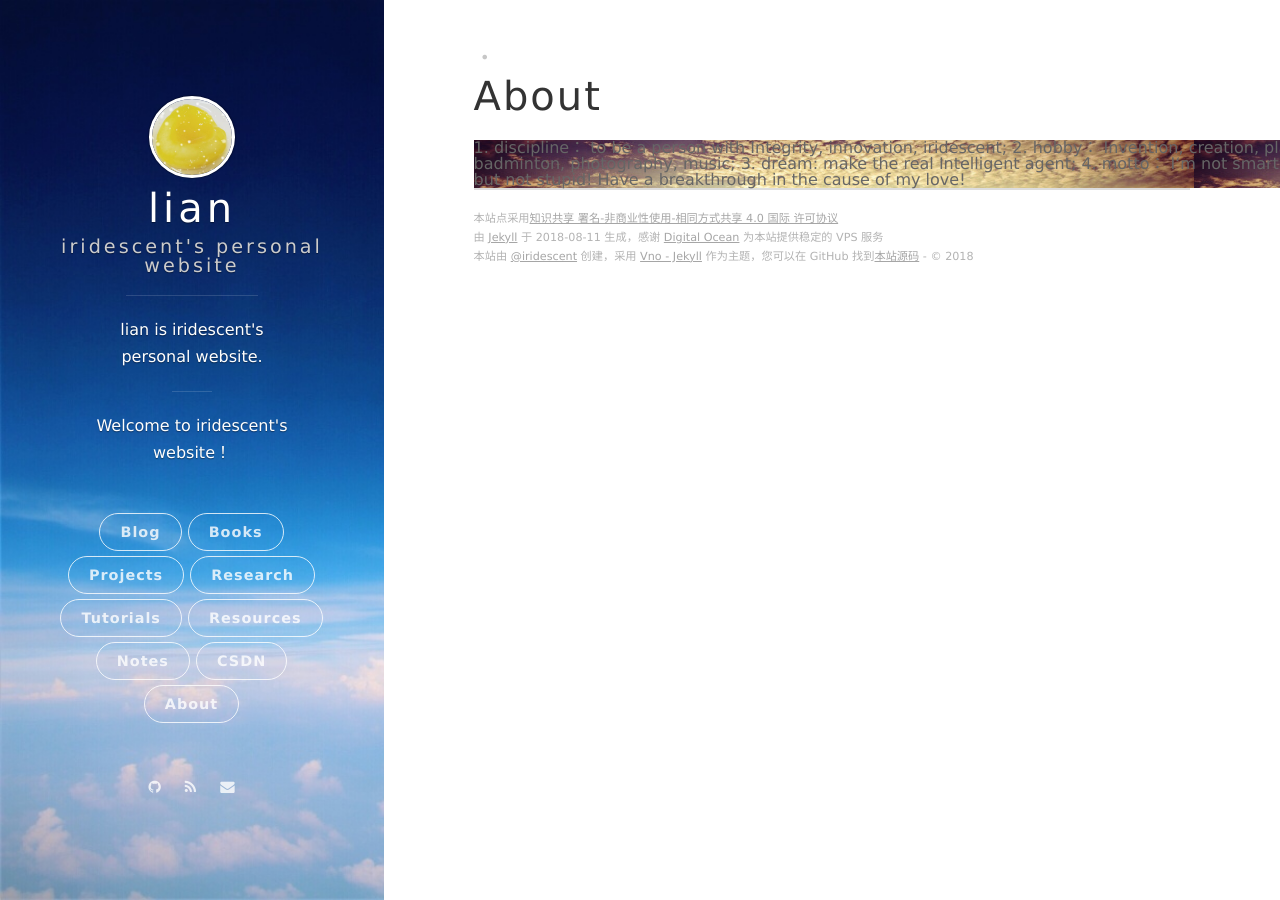
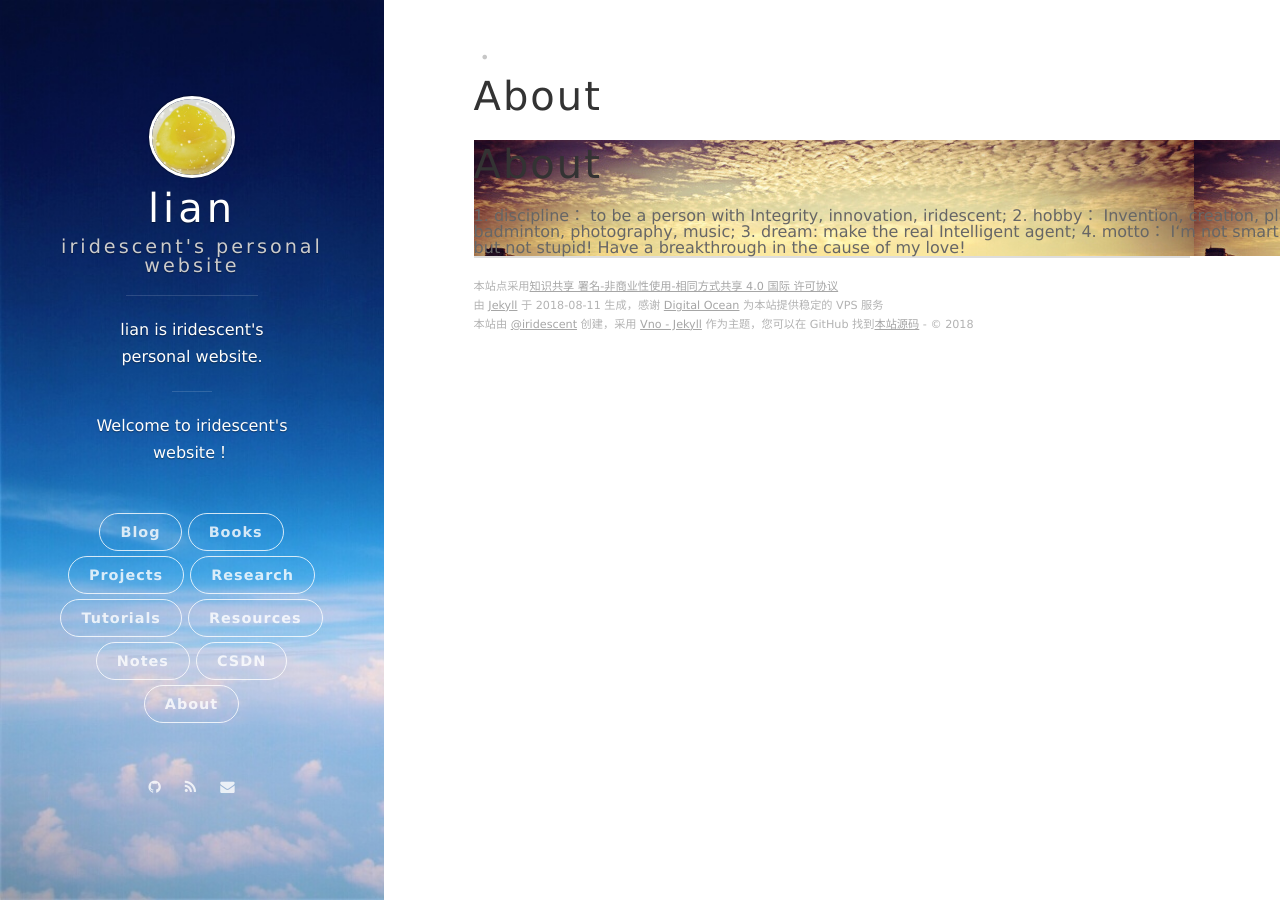
Before and after one commit to antsfamily/antsfamily.github.io, a Jekyll site: the page built from about/index.html, in a window 1280 px wide. Built offline with Jekyll 4.4.1, drawn with Linux system fonts in a browser that asks for light colours; nearby versions of some CDN libraries; comment, search, counter and statistics services are not loaded.

Commit message:
update about

```diff
--- a/about/index.html
+++ b/about/index.html
@@ -9,8 +9,8 @@
     <div class="container">
         <div class="row">
             <div class="col-lg-8 col-lg-offset-2 col-md-10 col-md-offset-1">
-                <!-- <div class="site-heading"> -->
-                    <!-- <h1>{% if page.title %}{{ page.title }}{% else %}{{ site.title }}{% endif %}</h1> -->
+                <div class="site-heading">
+                    <h1>{% if page.title %}{{ page.title }}{% else %}{{ site.title }}{% endif %}</h1>
                         1. discipline： to be a person with Integrity, innovation, iridescent;
 
                         2. hobby： Invention, creation, playing badminton, photography, music;
@@ -23,7 +23,7 @@
                     <!-- <div style="color:#00FFFF"> -->
                         <!-- {{ page.description }} -->
                     <!-- </div> -->
-                <!-- </div> -->
+                </div>
             </div>
         </div>
     </div>
```
